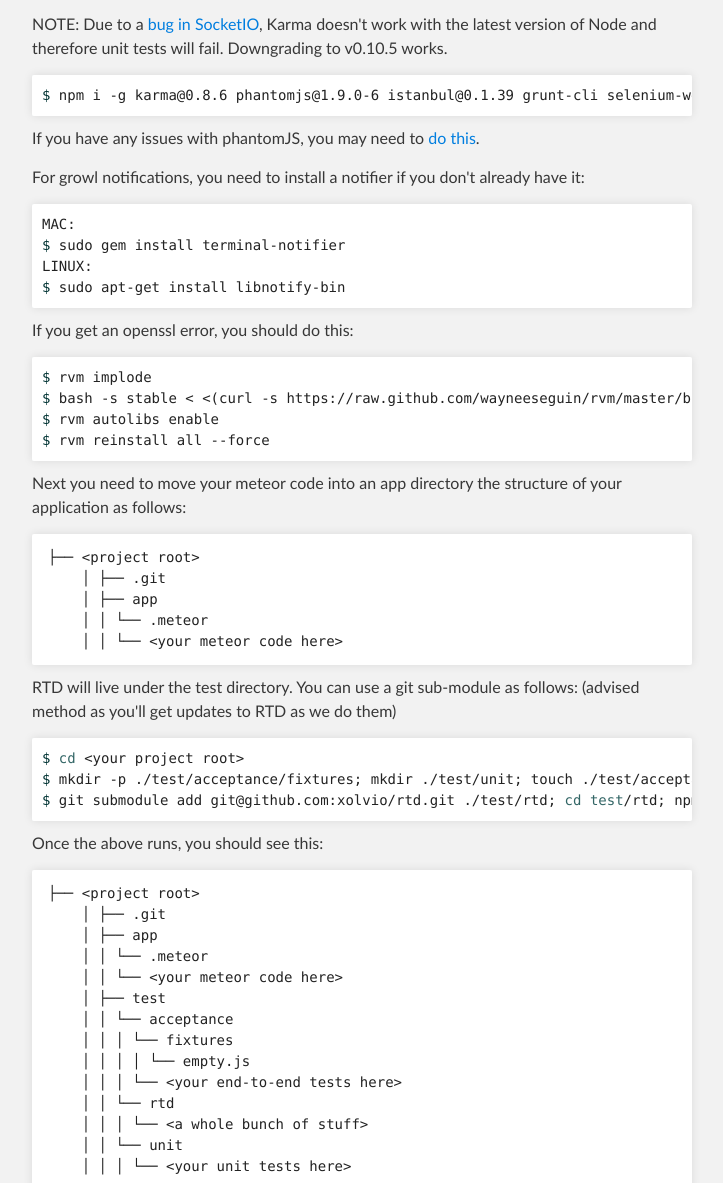
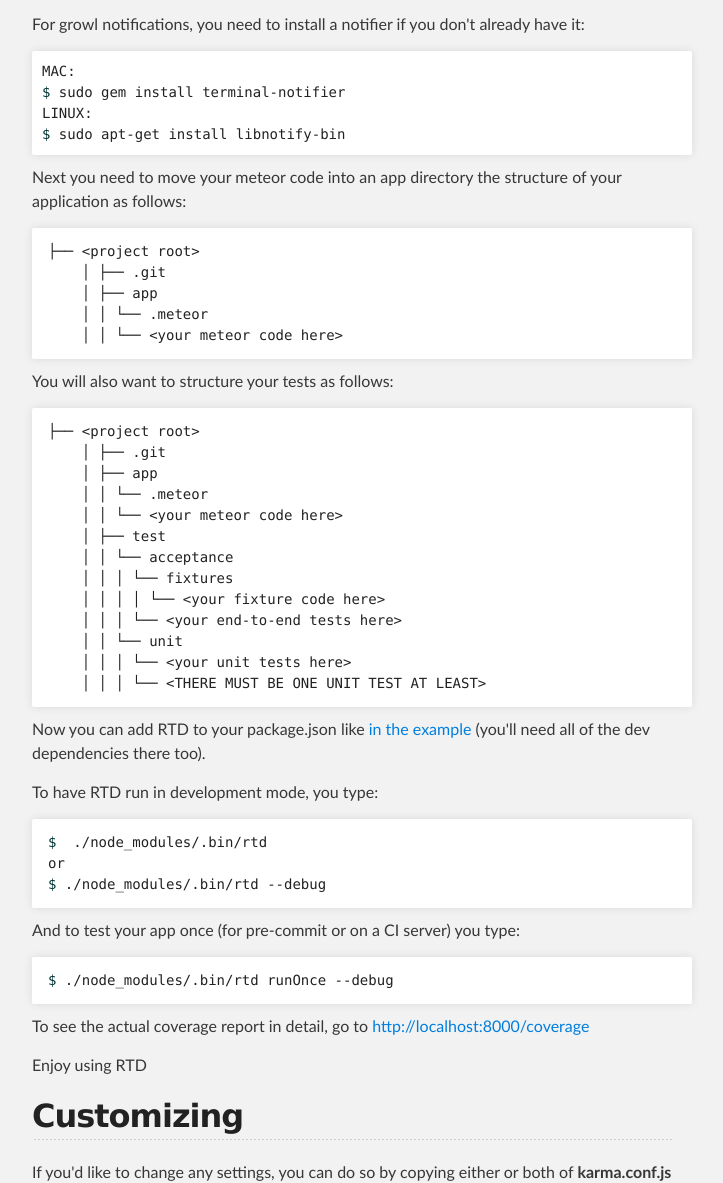
Before and after one commit to xolvio/rtd, a plain HTML site: page index.html in a window 1280 px wide. Shown: the part 1344-2527 px from the top of the page, without its empty margins (288-1011 px from the left). Drawn offline with Linux system fonts and the light colour scheme.

Commit message:
updated docs for npm use

```diff
--- a/index.html
+++ b/index.html
@@ -71,17 +71,6 @@
     setup):
 </p>
 
-<p><b>NOTE: Due to a <a href="https://github.com/karma-runner/karma/issues/558#issuecomment-18707232">bug in
-    SocketIO</a>, Karma doesn't work with the latest version of Node and therefore unit tests will fail.
-    Downgrading to v0.10.5 works.</b></p>
-
-<div class="highlight"><pre><span class="nv">$ </span>npm i -g karma@0.8.6 phantomjs@1.9.0-6 istanbul@0.1.39 grunt-cli selenium-webdriver jasmine-node
-</pre>
-</div>
-
-<p>If you have any issues with phantomJS, you may need to <a href="https://github.com/xolvio/rtd/issues/9">do
-    this</a>.</p>
-
 <p>For growl notifications, you need to install a notifier if you don't already have it:</p>
 
 <div class="highlight">
@@ -89,16 +78,6 @@
 <span class="nv">$ </span>sudo gem install terminal-notifier
 LINUX:
 <span class="nv">$ </span>sudo apt-get install libnotify-bin</pre>
-</div>
-
-<p>If you get an openssl error, you should do this:</p>
-
-<div class="highlight">
-<pre><span class="nv">$ </span>rvm implode
-<span class="nv">$ </span>bash -s stable < <(curl -s https://raw.github.com/wayneeseguin/rvm/master/binscripts/rvm-installer)
-<span class="nv">$ </span>rvm autolibs enable
-<span class="nv">$ </span>rvm reinstall all --force
-</pre>
 </div>
 
 <p>Next you need to move your meteor code into an app directory the structure of your application as
@@ -111,17 +90,7 @@
     │ │ └── &lt;your meteor code here&gt;
 </code></pre>
 
-<p>RTD will live under the test directory. You can use a git sub-module as follows: (advised method as you'll
-    get updates to RTD as we do them)</p>
-
-<div class="highlight">
-<pre><span class="nv">$ </span><span class="nb">cd</span> &lt;your project root&gt;
-<span class="nv">$ </span>mkdir -p ./test/acceptance/fixtures; mkdir ./test/unit; touch ./test/acceptance/fixtures/empty.js;
-<span class="nv">$ </span>git submodule add git@github.com:xolvio/rtd.git ./test/rtd; <span class="nb">cd test</span>/rtd; npm install;
-</pre>
-</div>
-
-<p>Once the above runs, you should see this:</p>
+<p>You will also want to structure your tests as follows:</p>
 
 <pre><code>├── &lt;project root&gt;
     │ ├── .git
@@ -131,29 +100,33 @@
     │ ├── test
     │ │ └── acceptance
     │ │ │ └── fixtures
-    │ │ │ │ └── empty.js
+    │ │ │ │ └── &lt;your fixture code here&gt;
     │ │ │ └── &lt;your end-to-end tests here&gt;
-    │ │ └── rtd
-    │ │ │ └── &lt;a whole bunch of stuff&gt;
     │ │ └── unit
     │ │ │ └── &lt;your unit tests here&gt;
+    │ │ │ └── &lt;THERE MUST BE ONE UNIT TEST AT LEAST&gt;
 </code></pre>
 
-<p>Now every time you start development, just run this: (the first time will take a few minutes as
-    selenium-server &amp; chromedriver are downloaded)</p>
+<p>Now you can add RTD to your package.json like <a href="https://github.com/xolvio/meteor-rtd-example-project/blob/master/package.json">in the example</a> (you'll need all of the dev dependencies there too).</p>
 
+<p>To have RTD run in development mode, you type:</p>
 <div class="highlight">
-<pre><span class="nv">$ </span><span class="nb">cd</span> &lt;your project root&gt;/test/rtd
-<span class="nv">$ </span>./rtd
+<pre><code><span class="nv">$ </span> ./node_modules/.bin/rtd
 or
-<span class="nv">$ </span>./rtd --debug
-</pre>
+<span class="nv">$</span> ./node_modules/.bin/rtd --debug
+</code></pre>
 </div>
 
-<p>Enjoy using RTD</p>
+<p>And to test your app once (for pre-commit or on a CI server) you type:</p>
+<div class="highlight">
+<pre><code><span class="nv">$ </span>./node_modules/.bin/rtd runOnce --debug
+</code></pre>
+</div>
 
 <p>To see the actual coverage report in detail, go to <a href="http://localhost:8000/coverage">http://localhost:8000/coverage</a>
 </p>
+
+<p>Enjoy using RTD</p>
 
 <h2>
     <a name="customizing" class="anchor" href="#customizing"><span class="octicon octicon-link"></span></a>Customizing
@@ -210,12 +183,12 @@
     <tr>
         <td>Exceptions</td>
         <td>Logging</td>
-        <td><em>Coming Soon</em></td>
+        <td><em>Future work</em></td>
     </tr>
     <tr>
         <td>Performance</td>
         <td>Monitoring</td>
-        <td><em>Coming Soon</em></td>
+        <td><em>Future work</em></td>
     </tr>
 </table>
 <p>Of course each one of those detection mechanisms needs to be implemented, and this is often missed out all
@@ -253,9 +226,7 @@
 <!-- FOOTER  -->
 <div id="footer_wrap" class="outer">
     <footer class="inner">
-        <p class="copyright">RTD from Xolvio maintained by <a href="https://github.com/xolvio">xolvio</a></p>
-
-        <p>Published with <a href="http://pages.github.com">GitHub Pages</a></p>
+        <p class="copyright">RTD from Xolv.io maintained by <a href="https://github.com/xolvio">@xolvio</a></p>
     </footer>
 </div>
 
```
